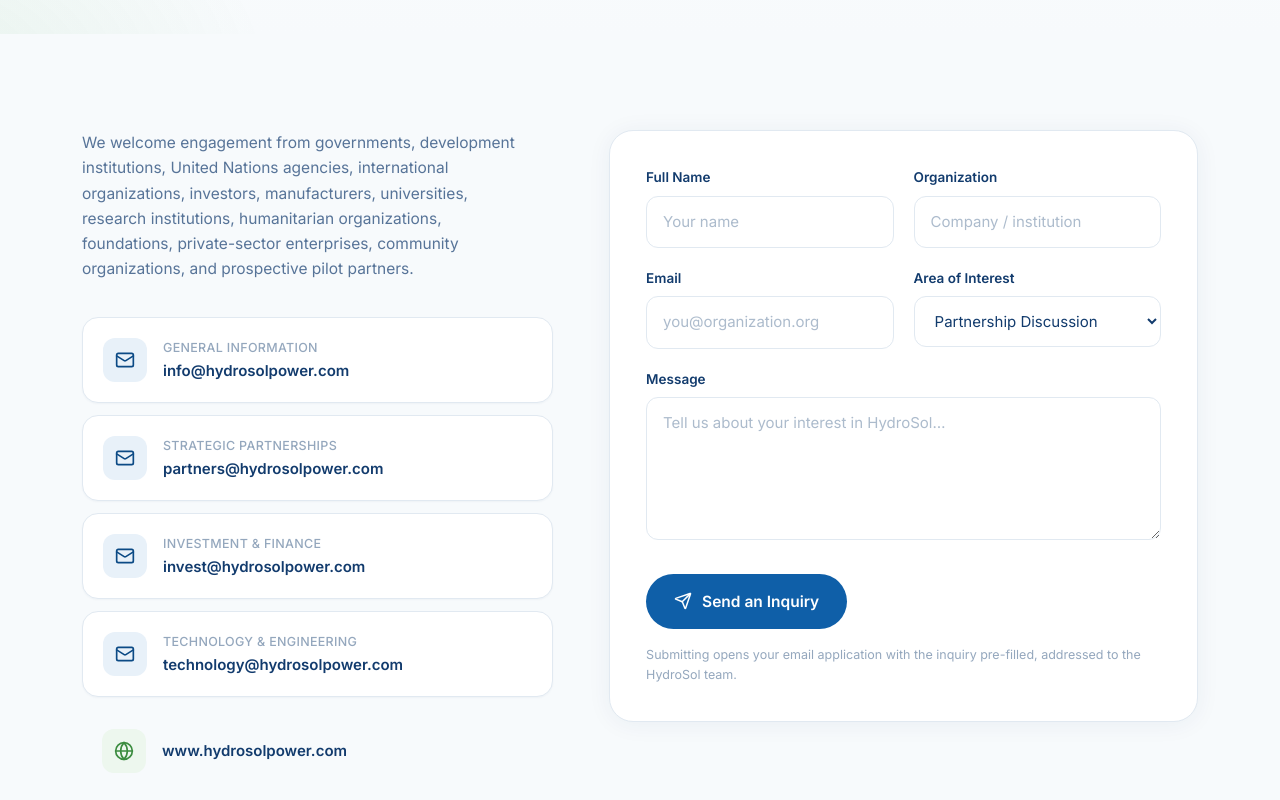
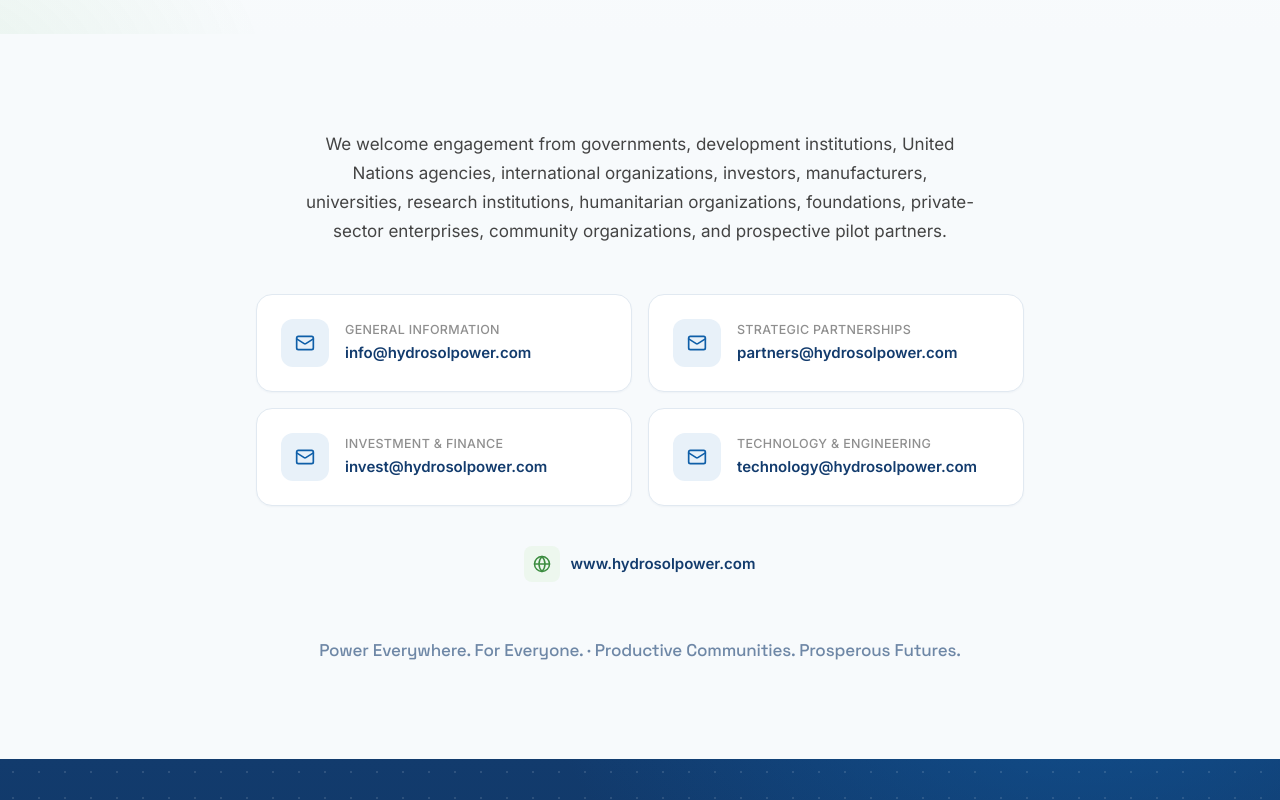
Before and after one commit to tbelay2022-lab/HydroSol, a Next.js app: page /contact in a window 1280 px wide. Shown: the part 440-1240 px from the top of the page. Built offline with nearby package versions, Linux system fonts and the light colour scheme.

Commit message:
feat: remove contact form per client request, reorganize contact page
Contact page is now a centered layout: intro paragraph, four inquiry
email cards in a two-column grid, website line, and brand mottos.

```diff
--- a/app/contact/page.tsx
+++ b/app/contact/page.tsx
@@ -1,6 +1,5 @@
 import type { Metadata } from "next";
 import { Globe, Mail } from "lucide-react";
-import { ContactForm } from "@/components/ContactForm";
 import { PageHero } from "@/components/PageHero";
 import { Reveal, Stagger, StaggerItem } from "@/components/Reveal";
 import { site } from "@/lib/site";
@@ -30,10 +29,8 @@
 
       <section className="bg-mist">
         <div className="container-x py-16 sm:py-24">
-          <div className="grid gap-10 lg:grid-cols-[1fr_1.25fr] lg:gap-14">
-            <div>
           <Reveal>
-                <p className="max-w-md text-[15.5px] leading-relaxed text-ink/70">
+            <p className="mx-auto max-w-2xl text-center text-[16px] leading-[1.7] text-body sm:text-[17px]">
               We welcome engagement from governments, development institutions, United
               Nations agencies, international organizations, investors, manufacturers,
               universities, research institutions, humanitarian organizations,
@@ -41,45 +38,39 @@
               prospective pilot partners.
             </p>
           </Reveal>
-              <Stagger className="mt-9 space-y-3">
+
+          <Stagger className="mx-auto mt-12 grid max-w-3xl gap-4 sm:grid-cols-2">
             {site.emails.map((email) => (
               <StaggerItem key={email}>
                 <a
                   href={`mailto:${email}`}
-                      className="hairline-card group flex items-center gap-4 p-5 hover:-translate-y-0.5 hover:border-brand/40 hover:shadow-[0_12px_32px_rgba(18,59,109,0.09)]"
+                  className="hairline-card group flex h-full items-center gap-4 p-6 hover:-translate-y-1 hover:border-brand/40 hover:shadow-[0_14px_36px_rgba(18,59,109,0.1)]"
                 >
-                      <span className="grid size-11 shrink-0 place-items-center rounded-xl bg-brand-soft text-brand-deep transition-colors group-hover:bg-brand group-hover:text-white">
+                  <span className="grid size-12 shrink-0 place-items-center rounded-xl bg-brand-soft text-brand transition-colors group-hover:bg-brand group-hover:text-white">
                     <Mail className="size-5" />
                   </span>
                   <span>
-                        <span className="block text-[12.5px] font-medium uppercase tracking-wide text-ink/45">
+                    <span className="block text-[12.5px] font-medium uppercase tracking-wide text-body/60">
                       {emailRoles[email]}
                     </span>
-                        <span className="text-[15px] font-semibold text-ink">{email}</span>
+                    <span className="text-[15px] font-semibold text-navy">{email}</span>
                   </span>
                 </a>
               </StaggerItem>
             ))}
-                <StaggerItem>
-                  <div className="flex items-center gap-4 p-5">
-                    <span className="grid size-11 shrink-0 place-items-center rounded-xl bg-leaf-soft text-leaf-deep">
-                      <Globe className="size-5" />
-                    </span>
-                    <span className="text-[15px] font-semibold text-ink">
-                      www.hydrosolpower.com
-                    </span>
-                  </div>
-                </StaggerItem>
           </Stagger>
-            </div>
-
-            <Reveal delay={0.12}>
-              <ContactForm />
-            </Reveal>
-          </div>
 
           <Reveal>
-            <p className="display-font mt-16 text-center text-[17px] font-medium text-ink/60">
+            <p className="mx-auto mt-10 flex items-center justify-center gap-2.5 text-[15px] font-semibold text-navy">
+              <span className="grid size-9 place-items-center rounded-lg bg-leaf-soft text-leaf-deep">
+                <Globe className="size-4.5" />
+              </span>
+              www.hydrosolpower.com
+            </p>
+          </Reveal>
+
+          <Reveal>
+            <p className="display-font mt-14 text-center text-[17px] font-medium text-navy/60">
               {site.motto} · {site.secondary}
             </p>
           </Reveal>
```
Lines whose indentation alone changed are shown as unchanged.
